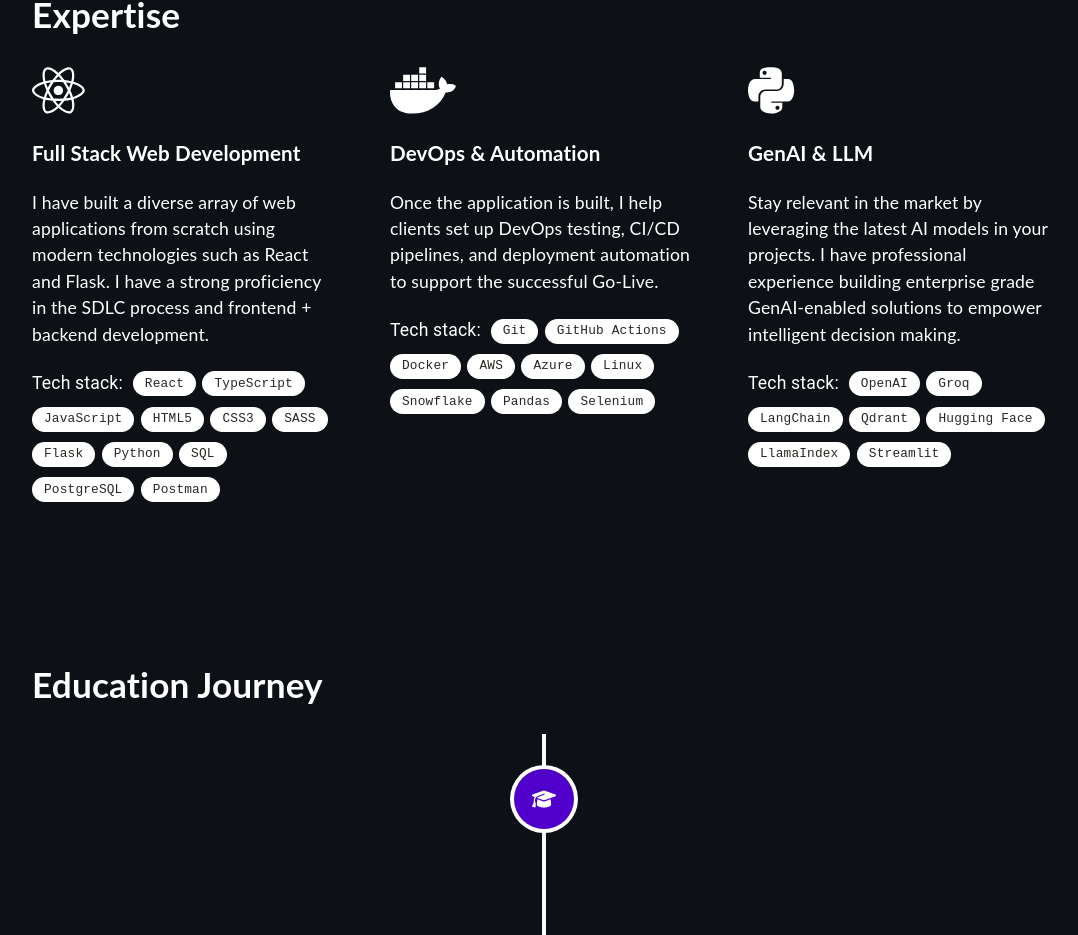
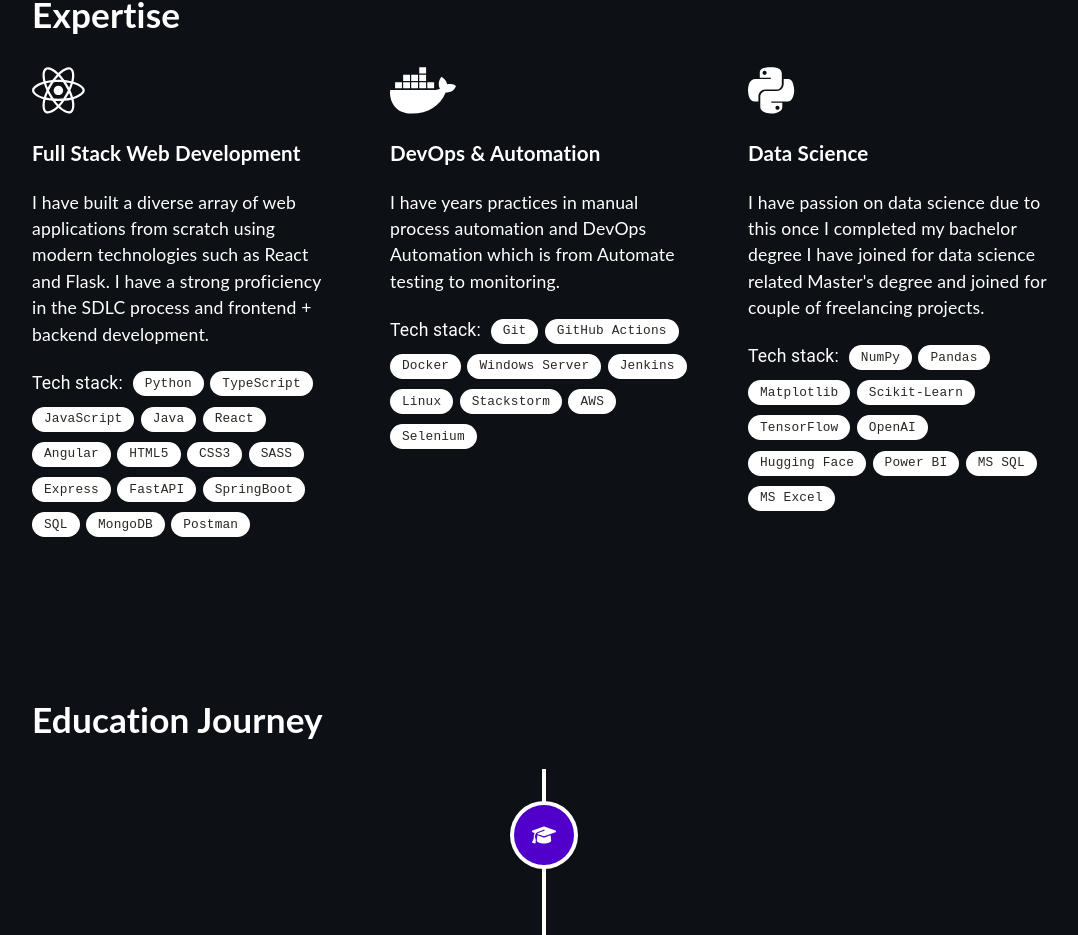
Before and after one commit to dilshanSankalpa/dilshansankalpa.github.io, a React (Create React App) app: page / in a window 1280 px wide. Shown: the part 928-1863 px from the top of the page, without its empty margins (96-1174 px from the left). Built offline with nearby package versions, Linux system fonts and the light colour scheme.

Commit message:
chore: update expertise section with new skills and descriptions, and modify timeline component import

```diff
--- a/src/components/Expertise.tsx
+++ b/src/components/Expertise.tsx
@@ -6,16 +6,20 @@ import Chip from '@mui/material/Chip';
 import '../assets/styles/Expertise.scss';
 
 const labelsFirst = [
-    "React",
+    "Python",
     "TypeScript",
     "JavaScript",
+    "Java",
+    "React",
+    "Angular",
     "HTML5",
     "CSS3",
     "SASS",
-    "Flask",
-    "Python",
+    "Express",
+    "FastAPI",
+    "SpringBoot",
     "SQL",
-    "PostgreSQL",
+    "MongoDB",
     "Postman"
 ];
 
@@ -23,22 +27,25 @@ const labelsSecond = [
     "Git",
     "GitHub Actions",
     "Docker",
+    "Windows Server",
+    "Jenkins",
+    "Linux",
+    "Stackstorm",
     "AWS",
-    "Azure",
-    "Linux",
-    "Snowflake",
-    "Pandas",
     "Selenium",
 ];
 
 const labelsThird = [
+    "NumPy",
+    "Pandas",
+    "Matplotlib",
+    "Scikit-Learn",
+    "TensorFlow",
     "OpenAI",
-    "Groq",
-    "LangChain",
-    "Qdrant",
     "Hugging Face",
-    "LlamaIndex",
-    "Streamlit",
+    "Power BI",
+    "MS SQL",
+    "MS Excel",
 ];
 
 function Expertise() {
@@ -62,7 +69,7 @@ function Expertise() {
                 <div className="skill">
                     <FontAwesomeIcon icon={faDocker} size="3x"/>
                     <h3>DevOps & Automation</h3>
-                    <p>Once the application is built, I help clients set up DevOps testing, CI/CD pipelines, and deployment automation to support the successful Go-Live.</p>
+                    <p>I have years practices in manual process automation and DevOps Automation which is from Automate testing to monitoring.</p>
                     <div className="flex-chips">
                         <span className="chip-title">Tech stack:</span>
                         {labelsSecond.map((label, index) => (
@@ -73,8 +80,8 @@ function Expertise() {
 
                 <div className="skill">
                     <FontAwesomeIcon icon={faPython} size="3x"/>
-                    <h3>GenAI & LLM</h3>
-                    <p>Stay relevant in the market by leveraging the latest AI models in your projects. I have professional experience building enterprise grade GenAI-enabled solutions to empower intelligent decision making.</p>
+                    <h3>Data Science</h3>
+                    <p>I have passion on data science due to this once I completed my bachelor degree I have joined for data science related Master's degree and joined for couple of freelancing projects.</p>
                     <div className="flex-chips">
                         <span className="chip-title">Tech stack:</span>
                         {labelsThird.map((label, index) => (
--- a/src/components/Timeline.tsx
+++ b/src/components/Timeline.tsx
@@ -2,7 +2,7 @@ import React from "react";
 import '@fortawesome/free-regular-svg-icons'
 import { FontAwesomeIcon } from '@fortawesome/react-fontawesome';
 import { faBriefcase } from '@fortawesome/free-solid-svg-icons';
-import { VerticalTimeline, VerticalTimelineElement }  from 'react-vertical-timeline-component';
+import { VerticalTimeline, VerticalTimelineElement } from 'react-vertical-timeline-component';
 import 'react-vertical-timeline-component/style.min.css';
 import '../assets/styles/Timeline.scss'
 
```
